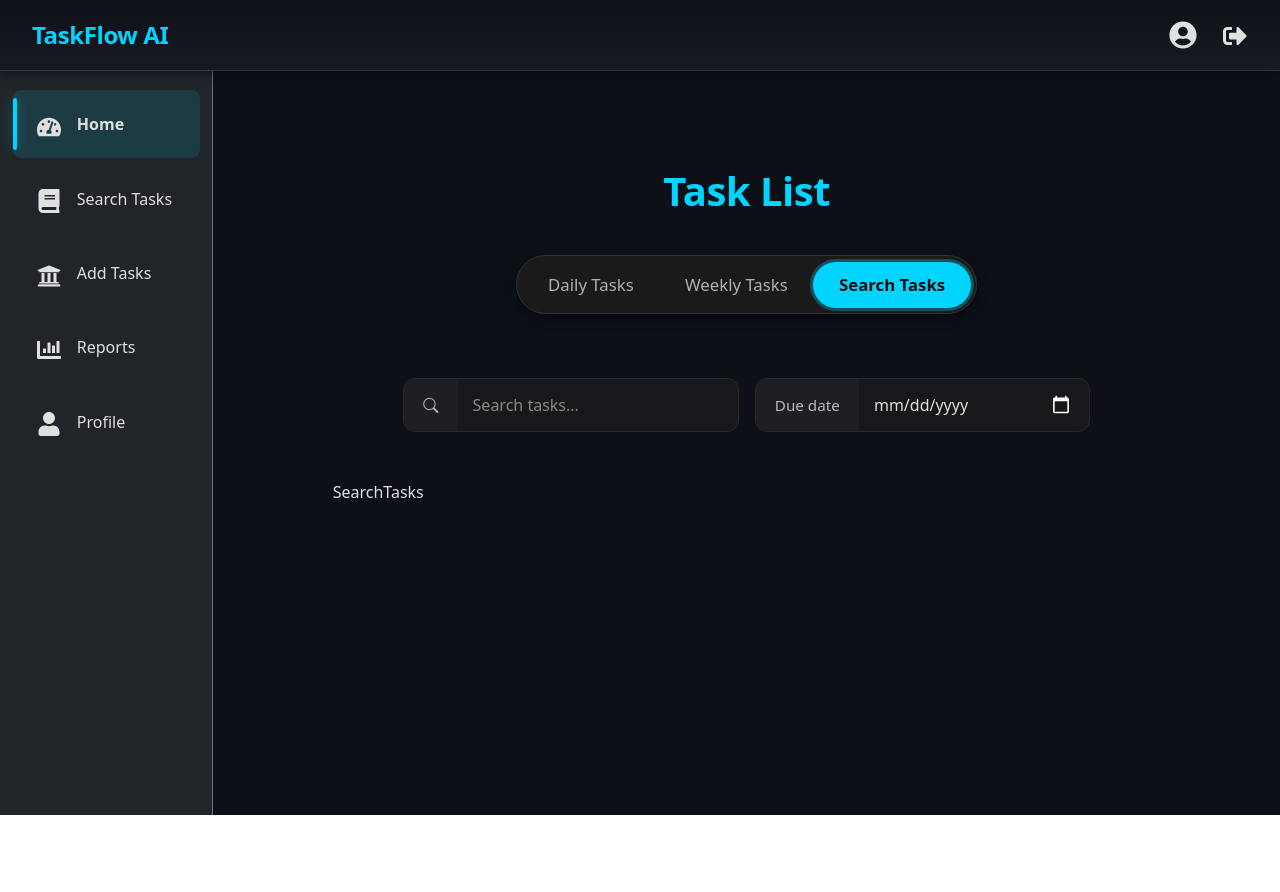
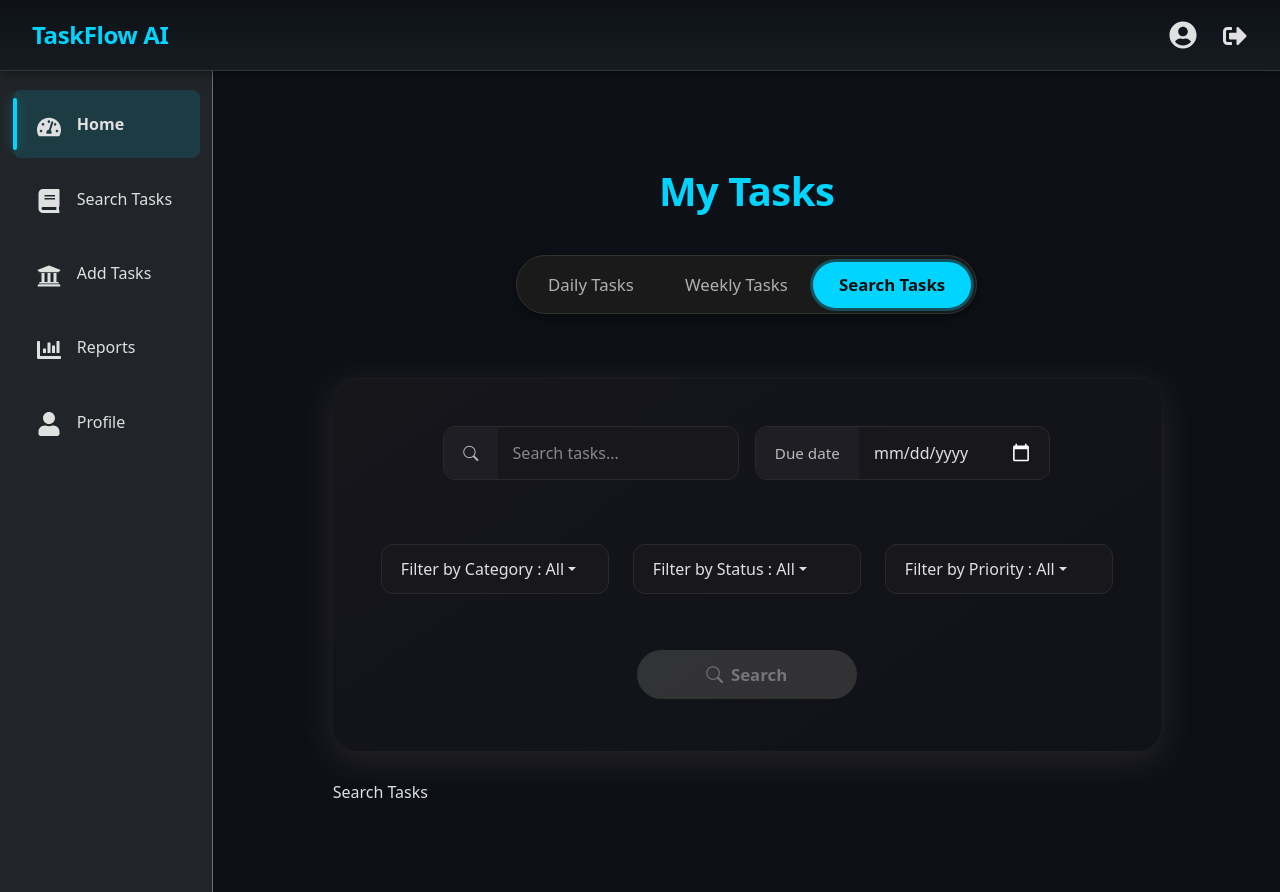
Before and after one commit to Deepening-Of-Proffesional-Skill/Task_Flow_AI_Analytics, a React app in the folder frontend/: page /home in a window 1280 px wide. Both pictures are taken after a click on the tab "Search Tasks". Before the commit the page ends 815 px from the top, so only its background shows below. Built offline with nearby package versions, Linux system fonts and the light colour scheme; the HTML template or start-up script is replaced by a standard one.

Commit message:
Add search filters

```diff
--- a/frontend/src/components/showTasks/Home.jsx
+++ b/frontend/src/components/showTasks/Home.jsx
@@ -75,7 +75,7 @@ export default function Home() {
 
   return (
     <div className='py-4'>
-        <h1>Task List</h1>
+        <h1>My Tasks</h1>
         <div className='tabs-container'>
             <div className="mode-switch" role="tablist">
                 <button
--- a/frontend/src/components/showTasks/SearchTasks.jsx
+++ b/frontend/src/components/showTasks/SearchTasks.jsx
@@ -1,13 +1,30 @@
 import React from 'react'
-import { Col, Container, Form, InputGroup, Row} from 'react-bootstrap'
+import { Col, Container, Dropdown, DropdownItem, Form, InputGroup, Row, Card, Button} from 'react-bootstrap'
 import { useState } from 'react';
 import '../../css/searchTasks.css';
 
 export default function SearchTasks() {
     const [searchTask, setSearchTask] = useState('');
     const [selectedDueDate, setSelectedDueDate] = useState("");
+    const [selectedCategory, setSelectedCategory] = useState("All");
+    const [selectedStatus, setSelectedStatus] = useState("All");
+    const [selectedPriority, setSelectedPriority] = useState("All");
+
+    const categories = ['All','Work', 'Study', 'Personal', 'Shopping', 'Others'];
+    const statuses = ['All', 'Not Started', 'In Progress', 'Completed'];
+    const priorities = ['All', 'Low', 'Medium', 'High'];
+
+    const isDisabled =
+        !searchTask &&
+        !selectedDueDate &&
+        selectedCategory === "All" &&
+        selectedStatus === "All" &&
+        selectedPriority === "All";
+
   return (
     <Container className="tasks-wrapper py-4">
+        <Card className="search-tasks-filter-card">
+            <Card.Body className="p-4 p-md-5">
                 <Row className="g-3 mb-5 justify-content-center justify-content-center">
                     <Col xs={12} md={6} lg={5}>
                         <InputGroup className="search-tasks-input-group">
@@ -38,7 +55,75 @@ export default function SearchTasks() {
                         </InputGroup>
                     </Col>
                 </Row>
-        SearchTasks
+                <Row className="g-4 mb-5 justify-content-center">
+                    <Col xs={12} md={4} >
+                        <Dropdown className="search-tasks-dropdown">
+                            <Dropdown.Toggle variant="outline-secondary" className="search-tasks-toggle" id="category-dropdown">
+                                Filter by Category : {selectedCategory}
+                            </Dropdown.Toggle>
+                            <Dropdown.Menu className="search-tasks-dropdown-menu">
+                                {categories.map((cat) => (
+                                    <DropdownItem
+                                        key={cat}
+                                        onClick={() => setSelectedCategory(cat)}
+                                        className={`search-tasks-dropdown-item ${selectedCategory === cat ? 'active' : ''}`}
+                                    >
+                                        {cat}
+                                    </DropdownItem>
+                                ))}
+                            </Dropdown.Menu>
+                        </Dropdown>
+                    </Col>
+                    <Col xs={12} md={4} >
+                        <Dropdown className="search-tasks-dropdown">
+                            <Dropdown.Toggle variant="outline-secondary" className="search-tasks-toggle" id="status-dropdown">
+                                Filter by Status : {selectedStatus}
+                            </Dropdown.Toggle>
+                            <Dropdown.Menu className="search-tasks-dropdown-menu">
+                                {statuses.map((status) => (
+                                    <DropdownItem
+                                        key ={status}
+                                        onClick={() => setSelectedStatus(status)}
+                                        className={`search-tasks-dropdown-item ${selectedStatus === status ? 'active' : ''}`}
+                                    >
+                                        {status}
+                                    </DropdownItem>
+                                ))}
+                            </Dropdown.Menu>
+                        </Dropdown>
+                    </Col>
+                    <Col xs={12} md={4} >
+                        <Dropdown className="search-tasks-dropdown">
+                            <Dropdown.Toggle variant="outline-secondary" className="search-tasks-toggle" id="priority-dropdown">
+                                Filter by Priority : {selectedPriority}
+                            </Dropdown.Toggle>
+                            <Dropdown.Menu className="search-tasks-dropdown-menu">
+                                {priorities.map((priority) => (
+                                    <DropdownItem
+                                        key={priority}
+                                        onClick={() => setSelectedPriority(priority)}
+                                        className={`search-tasks-dropdown-item ${selectedPriority === priority ? 'active' : ''}`}
+                                    >
+                                        {priority}
+                                    </DropdownItem>
+                                ))}
+                            </Dropdown.Menu>
+                        </Dropdown>
+                    </Col>
+                </Row>
+                <Row className="g-4 mb-1 justify-content-center">
+                    <Button
+                        className='btn-search-filter'
+                        disabled ={isDisabled}
+                    >
+                        <i className="bi bi-search me-2"></i>
+                        Search
+                    </Button>
+
+                </Row>
+            </Card.Body>
+        </Card>
+        Search Tasks
     </Container>
   )
 }
--- a/frontend/src/css/SearchTasks.css
+++ b/frontend/src/css/SearchTasks.css
@@ -1,3 +1,25 @@
+.search-tasks-filter-card {
+  background: linear-gradient(145deg, #16161b, #0f1218);
+  border: none;
+  border-radius: 24px;
+  overflow: hidden;
+  box-shadow:
+    0 8px 32px rgba(69, 55, 55, 0.5),
+    inset 0 1px 0 rgba(255, 255, 255, 0.03);
+  transition: all 0.35s cubic-bezier(0.34, 1.56, 0.64, 1);
+}
+
+.search-tasks-filter-card:hover {
+  transform: translateY(-6px);
+  box-shadow:
+    0 24px 60px rgba(0, 0, 0, 0.6),
+    0 0 40px rgba(0, 170, 255, 0.08);
+}
+
+.search-tasks-filter-card .card-body {
+  padding: 2rem 1.8rem;
+}
+
 .search-tasks-wrapper {
   max-width: 960px;
   margin: 0 auto;
@@ -75,7 +97,110 @@
   height: 20px;
 }
 
+.search-tasks-dropdown {
+  width: 100%;
+}
+
+.search-tasks-toggle {
+  width: 100%;
+  background: #18181c;
+  border: 1px solid #2a2a2a;
+  color: #e0e0e0;
+  border-radius: 12px;
+  padding: 0.75rem 1.2rem;
+  font-size: 1rem;
+  font-weight: 500;
+  transition: all 0.22s ease;
+  text-align: left;
+  box-shadow: none;
+}
+
+.search-tasks-toggle:hover,
+.search-tasks-toggle:active,
+.search-tasks-toggle:focus,
+.search-tasks-toggle.show {
+  background: #1e1e24;
+  border-color: #00aaff;
+  color: #fff;
+  box-shadow: 0 0 0 3px rgba(0, 170, 255, 0.18);
+}
+
+.search-tasks-dropdown-menu {
+  background: #18181c;
+  border: 1px solid #2a2a2a;
+  border-radius: 12px;
+  margin-top: 0.5rem;
+  box-shadow: 0 8px 24px rgba(0, 0, 0, 0.5);
+  min-width: 180px;
+}
+
+.search-tasks-dropdown-item {
+  color: #e0e0e0;
+  padding: 0.65rem 1.2rem;
+  font-size: 0.95rem;
+  transition: all 0.18s ease;
+}
+
+.search-tasks-dropdown-item:hover,
+.search-tasks-dropdown-item:focus {
+  background: #222;
+  color: #fff;
+}
+
+.search-tasks-dropdown-item.active {
+  background: rgba(0, 212, 255, 0.12);
+  color: #00d4ff;
+  font-weight: 600;
+}
+
+.btn-search-filter {
+  background: linear-gradient(135deg, #00d4ff, #0099cc);
+  border: none;
+  color: #0d1117;
+  font-weight: 600;
+  font-size: 1.05rem;
+  padding: 0.75rem 2.5rem;
+  border-radius: 50px;
+  box-shadow: 0 4px 16px rgba(0, 212, 255, 0.35);
+  transition: all 0.28s cubic-bezier(0.4, 0, 0.2, 1);
+  min-width: 160px;
+  width: 100%;
+  max-width: 220px;
+  margin: 1rem auto 0;
+  display: block;
+}
+
+.btn-search-filter:hover {
+  transform: translateY(-3px);
+  box-shadow: 0 12px 32px rgba(0, 212, 255, 0.5);
+  background: linear-gradient(135deg, #00eaff, #00b3ff);
+  color: #000;
+}
+
+.btn-search-filter:active {
+  transform: translateY(0);
+  box-shadow: 0 4px 12px rgba(0, 212, 255, 0.3);
+}
+
+.btn-search-filter:disabled {
+  background: #444;
+  color: #aaa;
+  box-shadow: none;
+  cursor: not-allowed;
+}
+
+@media (max-width: 576px) {
+  .btn-search-filter {
+    padding: 0.7rem 2rem;
+    font-size: 1rem;
+    width: 100%;
+  }
+}
+
 @media (max-width: 767px) {
+  .search-tasks-filter-card .card-body {
+    padding: 1.5rem 1.2rem;
+  }
   .search-tasks-wrapper {
     padding: 0 0.75rem;
   }
@@ -93,4 +218,19 @@
   .search-tasks-date-input {
     font-size: 0.95rem;
   }
+
+  .search-tasks-toggle {
+    font-size: 0.95rem;
+    padding: 0.65rem 1rem;
+  }
+
+  .search-tasks-dropdown-menu {
+    min-width: 100%;
+  }
+
+  .btn-search-filter {
+    width: auto;
+    min-width: 140px;
+    padding: 0.75rem 2rem;
+  }
 }
```
Lines whose indentation alone changed are shown as unchanged.
